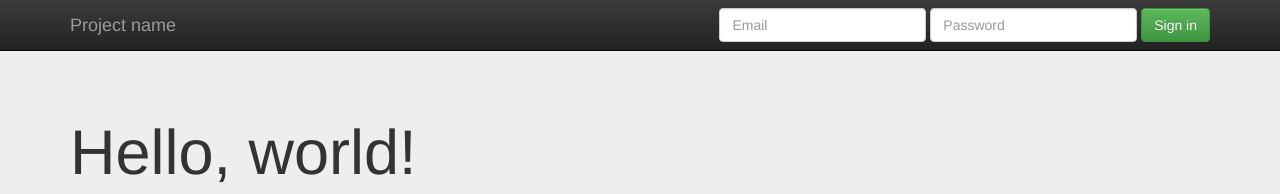
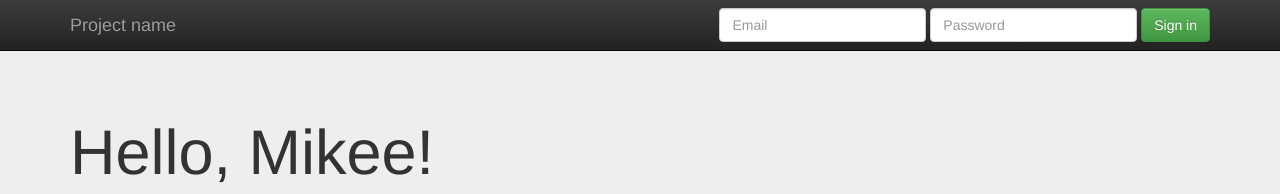
Before and after one commit to prickie/template_git, a plain HTML site: page index.html in a window 1280 px wide. Shown: the top 194 px of the page. Drawn offline with nearby package versions, Linux system fonts and the light colour scheme.

Commit message:
Change hello world, to hello mikee
Signed-off-by: Mikee Ramirez <mikee.rmz@gmail.com>

```diff
--- a/index.html
+++ b/index.html
@@ -52,7 +52,7 @@
     <!-- Main jumbotron for a primary marketing message or call to action -->
     <div class="jumbotron">
       <div class="container">
-        <h1>Hello, world!</h1>
+        <h1>Hello, Mikee!</h1>
         <p>This is a template for a simple marketing or informational website. It includes a large callout called a jumbotron and three supporting pieces of content. Use it as a starting point to create something more unique.</p>
         <p><a class="btn btn-primary btn-lg" href="#" role="button">Learn more &raquo;</a></p>
       </div>
@@ -99,5 +99,6 @@
             r.parentNode.insertBefore(e,r)}(window,document,'script','ga'));
             ga('create','UA-XXXXX-X','auto');ga('send','pageview');
         </script>
+        <!-- Hola soy un comentario -->
     </body>
 </html>
```
